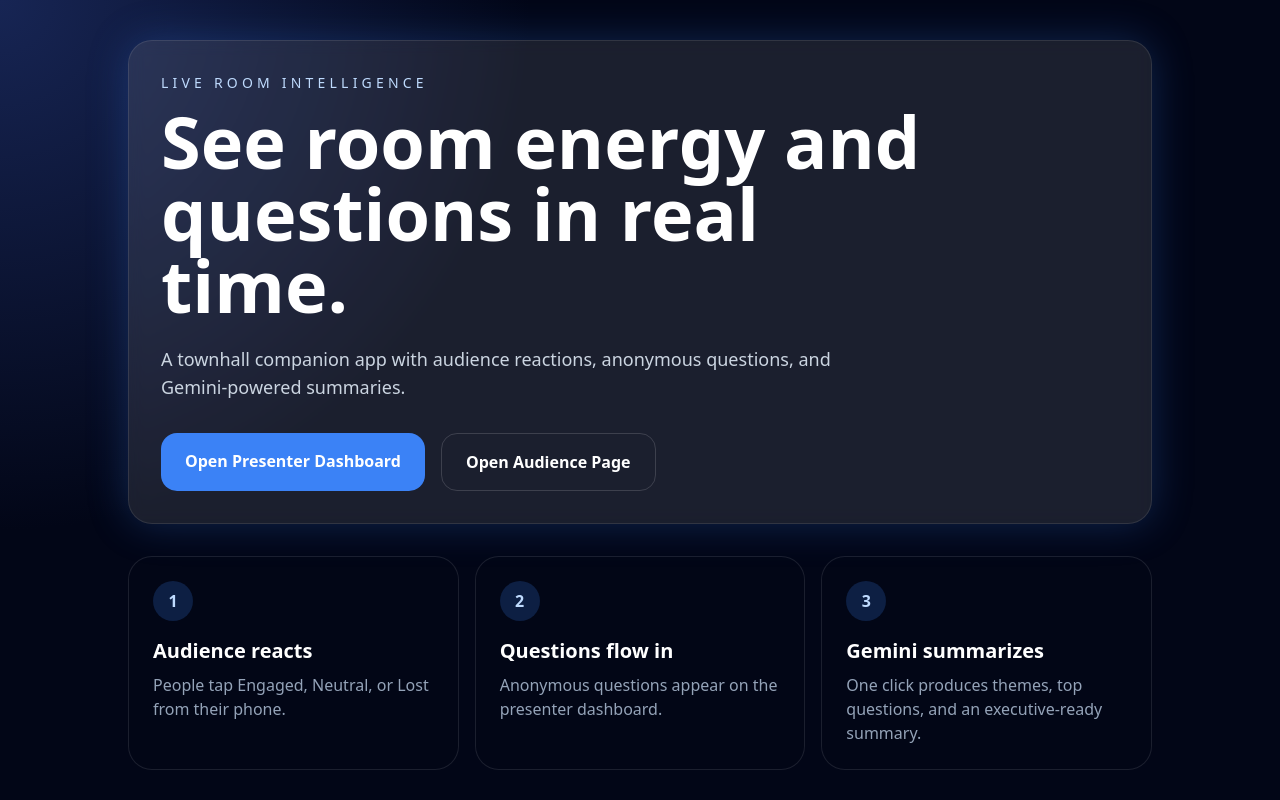
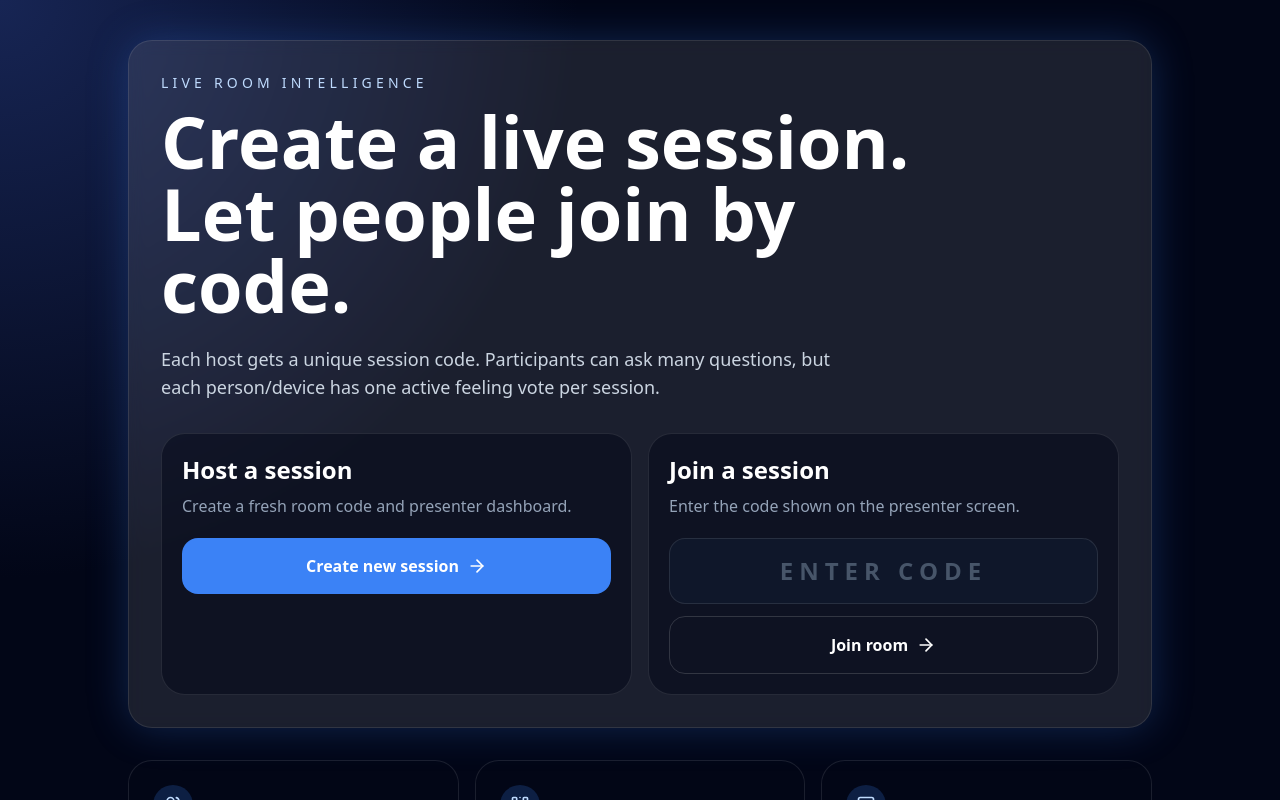
Before and after one commit to techie24-svg/Live-Room-Intelligence, a Next.js app: page / in a window 1280 px wide. Shown: the top 800 px of the page. Built offline with nearby package versions, Linux system fonts and the light colour scheme.

Commit message:
multi session feature

```diff
--- /dev/null
+++ b/app/api/rooms/route.js
@@ -0,0 +1,46 @@
+import { NextResponse } from 'next/server';
+import { getSql } from '@/lib/db';
+import { cleanRoomCode } from '@/lib/sanitize';
+
+export const dynamic = 'force-dynamic';
+
+export async function POST(req) {
+  try {
+    const sql = getSql();
+    const body = await req.json();
+    const roomCode = cleanRoomCode(body.roomCode);
+    const title = String(body.title || 'Live Session').trim().slice(0, 120) || 'Live Session';
+
+    if (!roomCode) return NextResponse.json({ error: 'roomCode is required' }, { status: 400 });
+
+    const rows = await sql`
+      INSERT INTO rooms (code, title)
+      VALUES (${roomCode}, ${title})
+      ON CONFLICT (code) DO NOTHING
+      RETURNING code, title, created_at
+    `;
+
+    if (!rows.length) return NextResponse.json({ error: 'Room code already exists' }, { status: 409 });
+
+    return NextResponse.json({ ok: true, room: rows[0] });
+  } catch (error) {
+    return NextResponse.json({ error: error.message }, { status: 500 });
+  }
+}
+
+export async function GET(req) {
+  try {
+    const sql = getSql();
+    const { searchParams } = new URL(req.url);
+    const roomCode = cleanRoomCode(searchParams.get('roomCode'));
+
+    if (!roomCode) return NextResponse.json({ error: 'roomCode is required' }, { status: 400 });
+
+    const rows = await sql`SELECT code, title, created_at FROM rooms WHERE code = ${roomCode} LIMIT 1`;
+    if (!rows.length) return NextResponse.json({ error: 'Room not found' }, { status: 404 });
+
+    return NextResponse.json({ ok: true, room: rows[0] });
+  } catch (error) {
+    return NextResponse.json({ error: error.message }, { status: 500 });
+  }
+}
--- a/app/api/setup/route.js
+++ b/app/api/setup/route.js
@@ -22,10 +22,16 @@ async function createTables() {
     CREATE TABLE IF NOT EXISTS reactions (
       id BIGSERIAL PRIMARY KEY,
       room_code TEXT NOT NULL REFERENCES rooms(code) ON DELETE CASCADE,
+      session_id TEXT NOT NULL,
       type TEXT NOT NULL CHECK (type IN ('engaged', 'neutral', 'lost')),
       created_at TIMESTAMPTZ DEFAULT NOW()
     )
   `;
+
+  await sql`ALTER TABLE reactions ADD COLUMN IF NOT EXISTS session_id TEXT`;
+  await sql`UPDATE reactions SET session_id = 'legacy-' || id::text WHERE session_id IS NULL`;
+  await sql`ALTER TABLE reactions ALTER COLUMN session_id SET NOT NULL`;
+  await sql`CREATE UNIQUE INDEX IF NOT EXISTS reactions_room_session_unique ON reactions(room_code, session_id)`;
 
   await sql`
     CREATE TABLE IF NOT EXISTS questions (
--- a/app/page.jsx
+++ b/app/page.jsx
@@ -1,36 +1,125 @@
-import Link from 'next/link';
+'use client';
+
+import { useState } from 'react';
+import { useRouter } from 'next/navigation';
+import { ArrowRight, Users, QrCode, MessageSquareText } from 'lucide-react';
+
+function makeRoomCode() {
+  const chars = 'ABCDEFGHJKLMNPQRSTUVWXYZ23456789';
+  let code = '';
+  for (let i = 0; i < 6; i += 1) code += chars[Math.floor(Math.random() * chars.length)];
+  return code;
+}
+
+function cleanRoomCode(value) {
+  return String(value || '').trim().toUpperCase().replace(/[^A-Z0-9-]/g, '').slice(0, 32);
+}
 
 export default function Home() {
-  const defaultRoom = 'townhall-demo';
+  const router = useRouter();
+  const [joinCode, setJoinCode] = useState('');
+  const [creating, setCreating] = useState(false);
+  const [joining, setJoining] = useState(false);
+  const [error, setError] = useState('');
+
+  async function createSession() {
+    setCreating(true);
+    setError('');
+
+    for (let attempt = 0; attempt < 5; attempt += 1) {
+      const roomCode = makeRoomCode();
+      const res = await fetch('/api/rooms', {
+        method: 'POST',
+        headers: { 'Content-Type': 'application/json' },
+        body: JSON.stringify({ roomCode }),
+      });
+
+      if (res.ok) {
+        router.push(`/presenter/${roomCode}`);
+        return;
+      }
+    }
+
+    setError('Could not create a unique session. Please try again.');
+    setCreating(false);
+  }
+
+  async function joinSession(e) {
+    e.preventDefault();
+    setJoining(true);
+    setError('');
+    const roomCode = cleanRoomCode(joinCode);
+
+    if (!roomCode) {
+      setError('Enter a room code.');
+      setJoining(false);
+      return;
+    }
+
+    const res = await fetch(`/api/rooms?roomCode=${encodeURIComponent(roomCode)}`, { cache: 'no-store' });
+    if (!res.ok) {
+      setError('That session code was not found. Check the presenter screen and try again.');
+      setJoining(false);
+      return;
+    }
+
+    router.push(`/room/${roomCode}`);
+  }
+
   return (
     <main className="min-h-screen px-6 py-10">
       <div className="mx-auto max-w-5xl">
         <div className="rounded-3xl border border-white/10 bg-white/10 p-8 shadow-glow backdrop-blur">
           <p className="mb-3 text-sm uppercase tracking-[0.3em] text-blue-200">Live Room Intelligence</p>
           <h1 className="max-w-3xl text-5xl font-bold leading-tight md:text-7xl">
-            See room energy and questions in real time.
+            Create a live session. Let people join by code.
           </h1>
           <p className="mt-6 max-w-2xl text-lg text-slate-300">
-            A townhall companion app with audience reactions, anonymous questions, and Gemini-powered summaries.
+            Each host gets a unique session code. Participants can ask many questions, but each person/device has one active feeling vote per session.
           </p>
-          <div className="mt-8 flex flex-col gap-4 sm:flex-row">
-            <Link href={`/presenter/${defaultRoom}`} className="rounded-2xl bg-blue-500 px-6 py-4 text-center font-semibold text-white transition hover:bg-blue-400">
-              Open Presenter Dashboard
-            </Link>
-            <Link href={`/room/${defaultRoom}`} className="rounded-2xl border border-white/15 px-6 py-4 text-center font-semibold text-white transition hover:bg-white/10">
-              Open Audience Page
-            </Link>
+
+          <div className="mt-8 grid gap-4 md:grid-cols-[1fr_1fr]">
+            <div className="rounded-3xl border border-white/10 bg-slate-950/50 p-5">
+              <h2 className="text-2xl font-bold">Host a session</h2>
+              <p className="mt-2 text-slate-400">Create a fresh room code and presenter dashboard.</p>
+              <button
+                onClick={createSession}
+                disabled={creating}
+                className="mt-5 flex w-full items-center justify-center gap-2 rounded-2xl bg-blue-500 px-6 py-4 font-semibold text-white transition hover:bg-blue-400 disabled:opacity-60"
+              >
+                {creating ? 'Creating...' : 'Create new session'} <ArrowRight className="h-5 w-5" />
+              </button>
+            </div>
+
+            <form onSubmit={joinSession} className="rounded-3xl border border-white/10 bg-slate-950/50 p-5">
+              <h2 className="text-2xl font-bold">Join a session</h2>
+              <p className="mt-2 text-slate-400">Enter the code shown on the presenter screen.</p>
+              <input
+                value={joinCode}
+                onChange={(e) => setJoinCode(e.target.value.toUpperCase())}
+                placeholder="ENTER CODE"
+                className="mt-5 w-full rounded-2xl border border-white/10 bg-slate-900 p-4 text-center text-2xl font-bold uppercase tracking-[0.25em] text-white placeholder:text-slate-600"
+              />
+              <button
+                disabled={joining}
+                className="mt-3 flex w-full items-center justify-center gap-2 rounded-2xl border border-white/15 px-6 py-4 font-semibold text-white transition hover:bg-white/10 disabled:opacity-60"
+              >
+                {joining ? 'Joining...' : 'Join room'} <ArrowRight className="h-5 w-5" />
+              </button>
+            </form>
           </div>
+
+          {error && <div className="mt-5 rounded-2xl bg-rose-500/10 p-4 text-rose-200">{error}</div>}
         </div>
 
         <div className="mt-8 grid gap-4 md:grid-cols-3">
           {[
-            ['1', 'Audience reacts', 'People tap Engaged, Neutral, or Lost from their phone.'],
-            ['2', 'Questions flow in', 'Anonymous questions appear on the presenter dashboard.'],
-            ['3', 'Gemini summarizes', 'One click produces themes, top questions, and an executive-ready summary.'],
-          ].map(([num, title, body]) => (
-            <div key={num} className="rounded-3xl border border-white/10 bg-slate-950/50 p-6">
-              <div className="mb-4 flex h-10 w-10 items-center justify-center rounded-full bg-blue-500/20 font-bold text-blue-200">{num}</div>
+            [Users, 'Multiple hosts', 'Every host creates a separate room/session code, so sessions do not mix.'],
+            [QrCode, 'Join by code or QR', 'Audience can scan the presenter QR or type the code manually.'],
+            [MessageSquareText, 'Questions + one feeling vote', 'People can ask multiple questions, but only one active feeling vote per session.'],
+          ].map(([Icon, title, body]) => (
+            <div key={title} className="rounded-3xl border border-white/10 bg-slate-950/50 p-6">
+              <div className="mb-4 flex h-10 w-10 items-center justify-center rounded-full bg-blue-500/20 text-blue-200"><Icon className="h-5 w-5" /></div>
               <h2 className="text-xl font-semibold">{title}</h2>
               <p className="mt-2 text-slate-400">{body}</p>
             </div>
```
Also changed, not shown: app/api/reactions/route.js (+38 -4 lines), app/room/[code]/page.jsx (+44 -7 lines), 1 other file (tests, documents, lock files or other folders).
